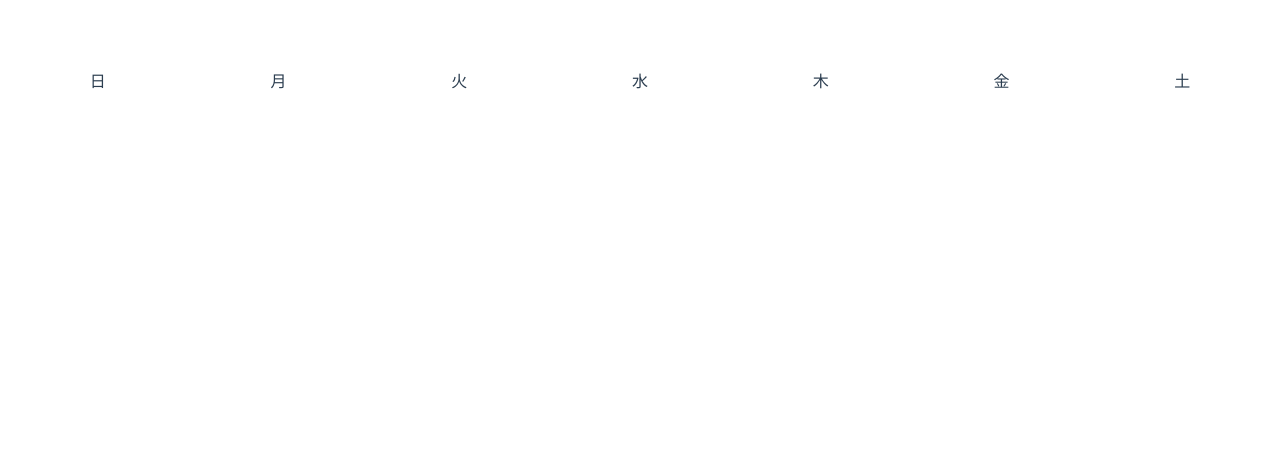
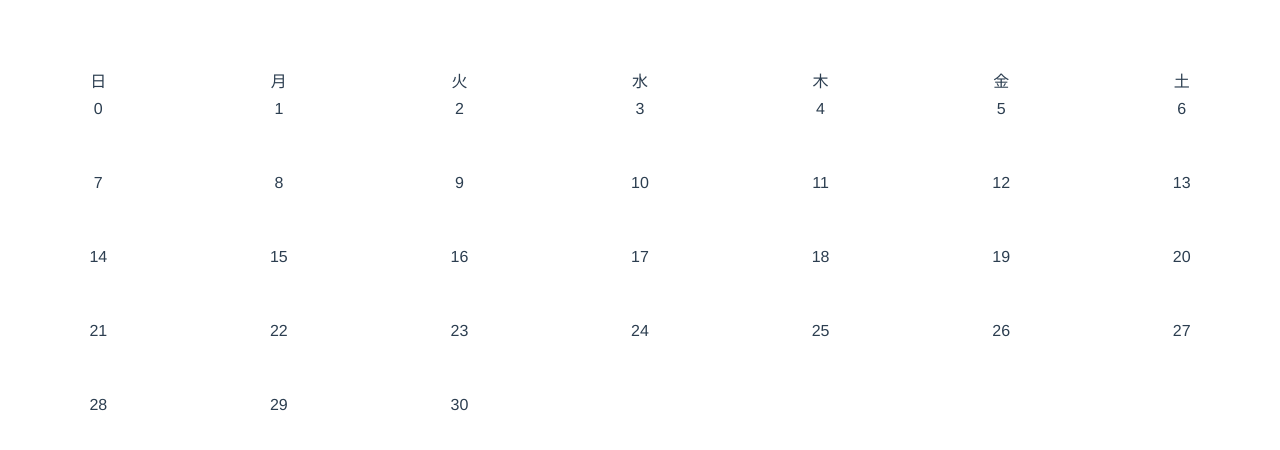
Before and after one commit to negibouze/simple-calendar-vue, a Vue app: page / in a window 1280 px wide. Shown: the top 450 px of the page. Built offline with nearby package versions, Linux system fonts and the light colour scheme.

Commit message:
日付表示エリアを追加
とりあえず数字をgrid表示

```diff
--- a/src/components/Calendar.vue
+++ b/src/components/Calendar.vue
@@ -4,6 +4,11 @@
       <span v-for="v in dayOfWeek" :key="v" class="day-of-week-item">{{
         v
       }}</span>
+    </div>
+    <div class="calendar-date-container">
+      <div v-for="v in displayPeriod" :key="v" class="calendar-date-content">
+        <span class="day">{{ v }}</span>
+      </div>
     </div>
   </div>
 </template>
@@ -16,21 +21,22 @@ export default class HelloWorld extends Vue {
   @Prop({ type: String, required: true }) private month!: string;
 
   dayOfWeek = ["日", "月", "火", "水", "木", "金", "土"];
+
+  get displayPeriod(): number[] {
+    return [...Array(31).keys()];
+  }
 }
 </script>
 
 <style lang="scss" scoped>
 .calendar-root {
-  background-color: rgba(112, 112, 112, 0.1);
   display: flex;
   flex-direction: column;
   height: 100%;
 }
 
 .day-of-week-container {
-  background-color: #fff;
   display: grid;
-  grid-gap: 1px;
   grid-template-columns: repeat(7, 1fr);
   height: 40px;
 }
@@ -40,4 +46,17 @@ export default class HelloWorld extends Vue {
   display: inline-flex;
   justify-content: center;
 }
+
+.calendar-date-container {
+  display: grid;
+  flex-grow: 1;
+  grid-auto-rows: minmax(74px, 1fr);
+  grid-template-columns: repeat(7, 1fr);
+}
+
+.calendar-date-content {
+  align-items: center;
+  display: flex;
+  flex-direction: column;
+}
 </style>
```
